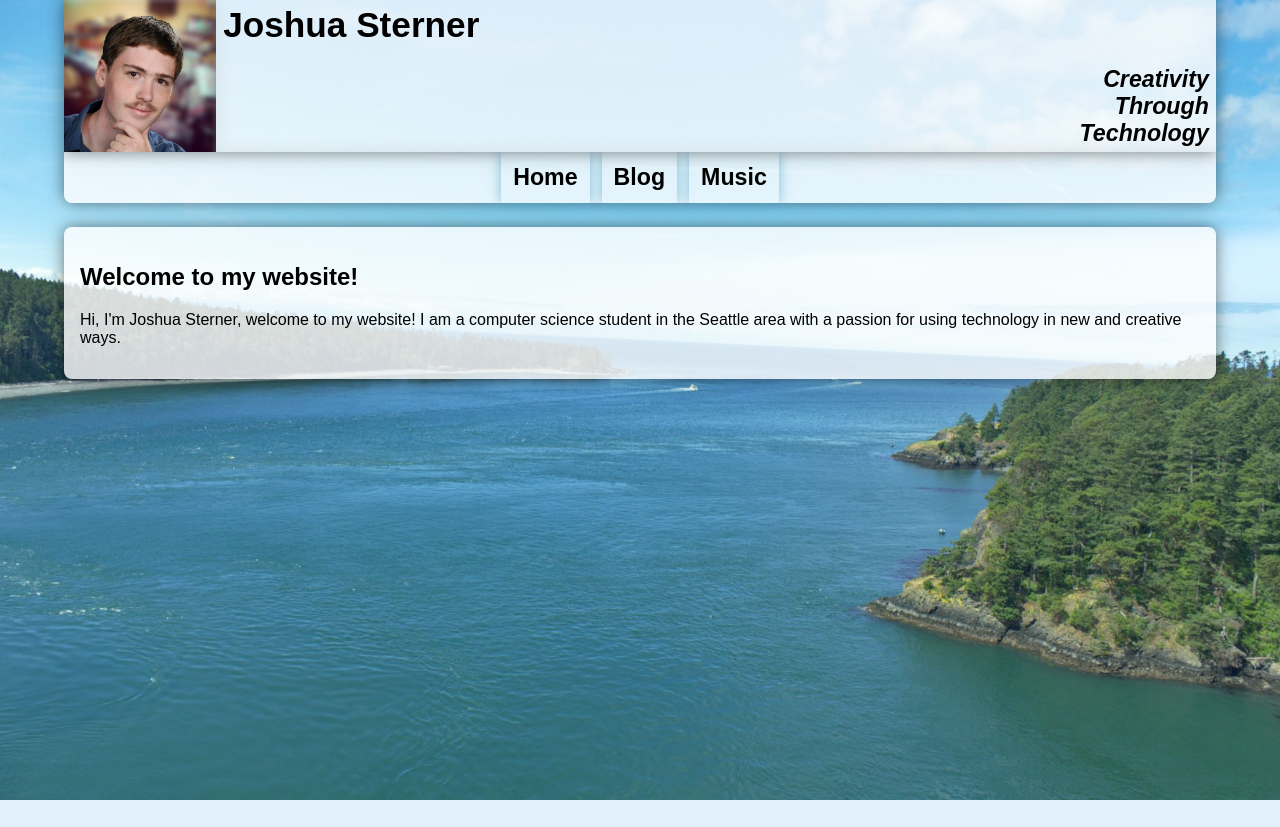
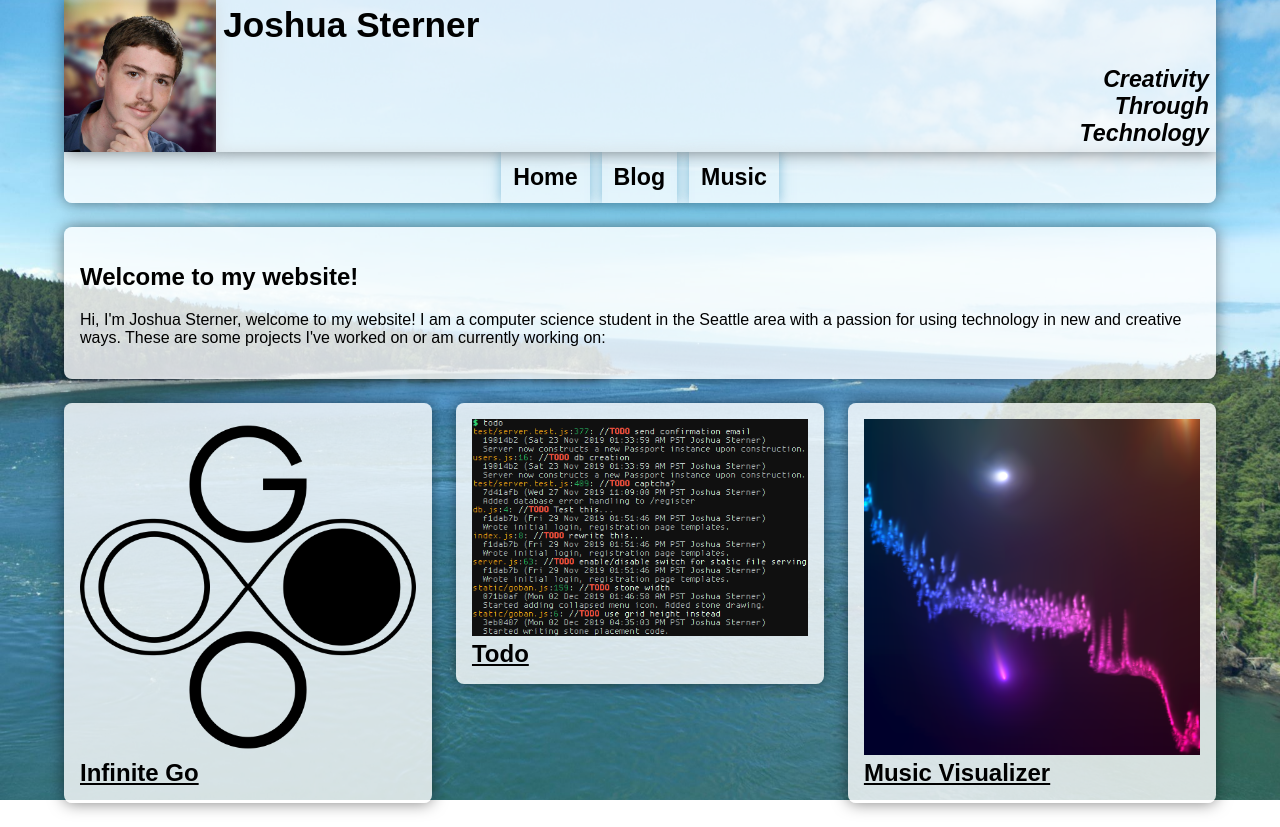
Before and after one commit to joshua-sterner/joshuasterner.com, a Django app: page / in a window 1280 px wide. Before the commit the page ends 800 px from the top, so only its background shows below. Run offline with Django 3.2, Linux system fonts and the light colour scheme.

Commit message:
Added project-tiles to the home page.

```diff
--- a/website/static/styles.css
+++ b/website/static/styles.css
@@ -350,3 +350,38 @@ footer {
     margin-top: 0.25em;
     margin-bottom: 0.25em;
 }
+
+.project-blocks {
+    display: grid;
+    grid-template-columns: 33.33% 33.33% 33.33%;
+    padding: 0.75em;
+    max-width: 73.5em;
+    margin: auto;
+    padding-top: 0em;
+    margin-top: -0.75em;
+}
+
+@media (max-width: 42em) {
+    .project-blocks {
+        grid-template-columns: 50% 50%;
+    }
+}
+
+@media (max-width: 26em) {
+    .project-blocks {
+        grid-template-columns: 100%;
+    }
+}
+
+.project-blocks a {
+    color: black;
+    margin: -0.75em;
+}
+
+.project-blocks a div {
+    margin: 1.5em 1.5em;
+}
+
+.project-blocks a div h2 {
+    margin: 0em;
+}
--- a/website/templates/home.html
+++ b/website/templates/home.html
@@ -7,6 +7,11 @@
 {% block content %}
 <section class="content-section shadow transparent-background">
     <h2>Welcome to my website!</h2>
-    <p>Hi, I'm Joshua Sterner, welcome to my website! I am a computer science student in the Seattle area with a passion for using technology in new and creative ways.</p>
+    <p>Hi, I'm Joshua Sterner, welcome to my website! I am a computer science student in the Seattle area with a passion for using technology in new and creative ways. These are some projects I've worked on or am currently working on:</p>
 </section>
+<div class="project-blocks">
+    {% for project in projects %}
+    {% include "project_block.html" with project=project %}
+    {% endfor %}
+</div>
 {% endblock %}
--- /dev/null
+++ b/website/templates/project_block.html
@@ -0,0 +1,6 @@
+<a href="{{ project.url }}">
+    <div class="project-block shadow transparent-background content-section">
+        <img src="{{ project.image_url }}" alt="{{ project.image_alt }}"></img>
+        <h2>{{ project.title }}</h2>
+    </div>
+</a>
--- a/website/views.py
+++ b/website/views.py
@@ -5,7 +5,14 @@ from .models import Tag
 from django.urls import reverse
 
 def home(request):
-    return render(request, 'home.html', {})
+    return render(request, 'home.html', {'projects': [
+        {'title':'Infinite Go', 'image_url':'static/infinite_go_transparent.png', 'image_alt':'infinite go logo',
+            'url':'https://infinitego.net'},
+        {'title':'Todo', 'image_url':'static/todo.png', 'image_alt':'todo script results',
+            'url':'https://github.com/joshua-sterner/todo'},
+        {'title':'Music Visualizer', 'image_url':'static/music-visualizer.png', 'image_alg':'',
+            'url':'music'}
+    ]})
 
 def generate_blog_page_numbers(page, posts, page_number_limit=10, posts_per_page=5):
     page_count = max(0, posts - 1)//posts_per_page + 1
```
Also changed, not shown: website/static/infinite_go_transparent.png (added), website/static/music-visualizer.png (added), website/static/todo.png (added).
